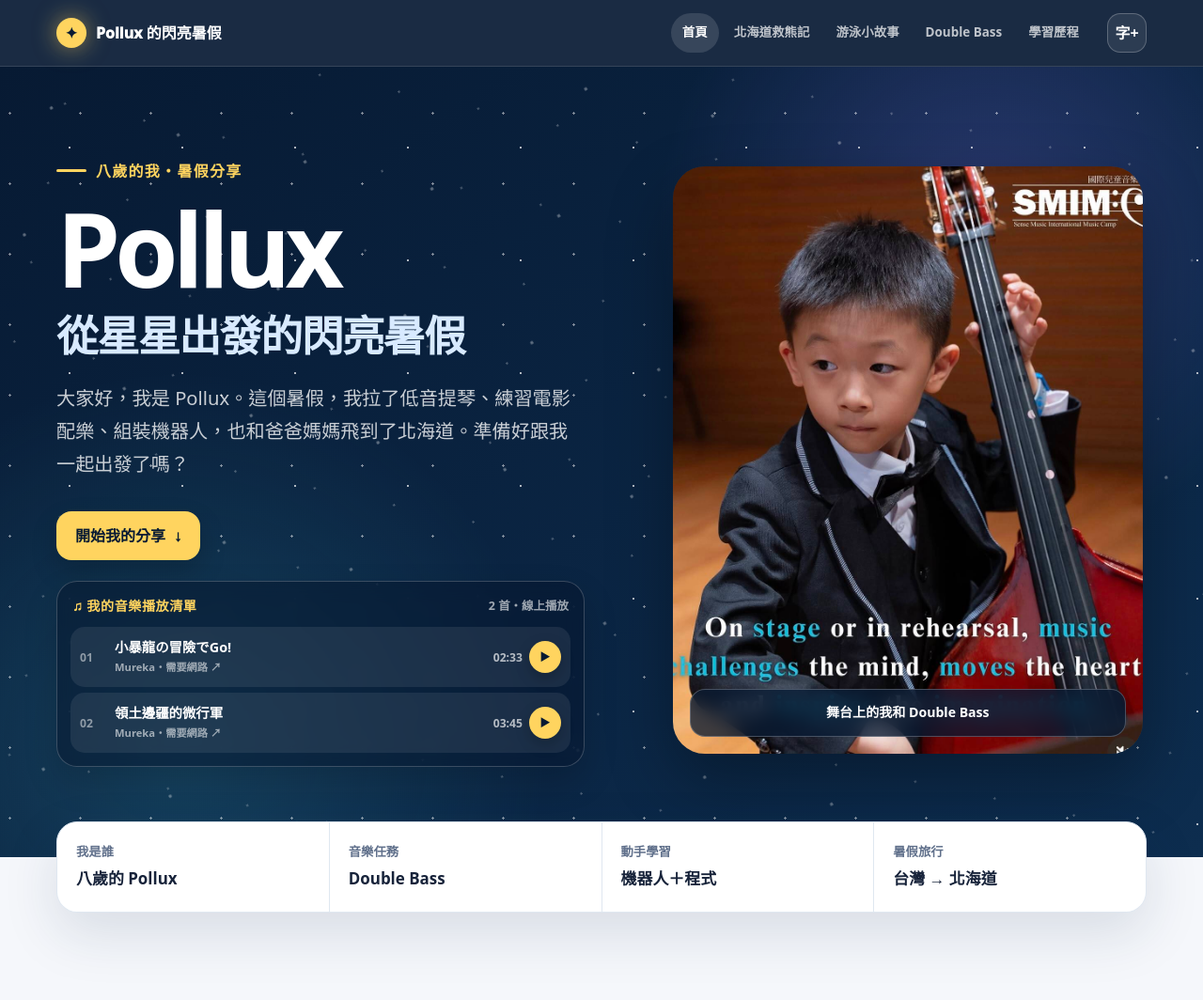
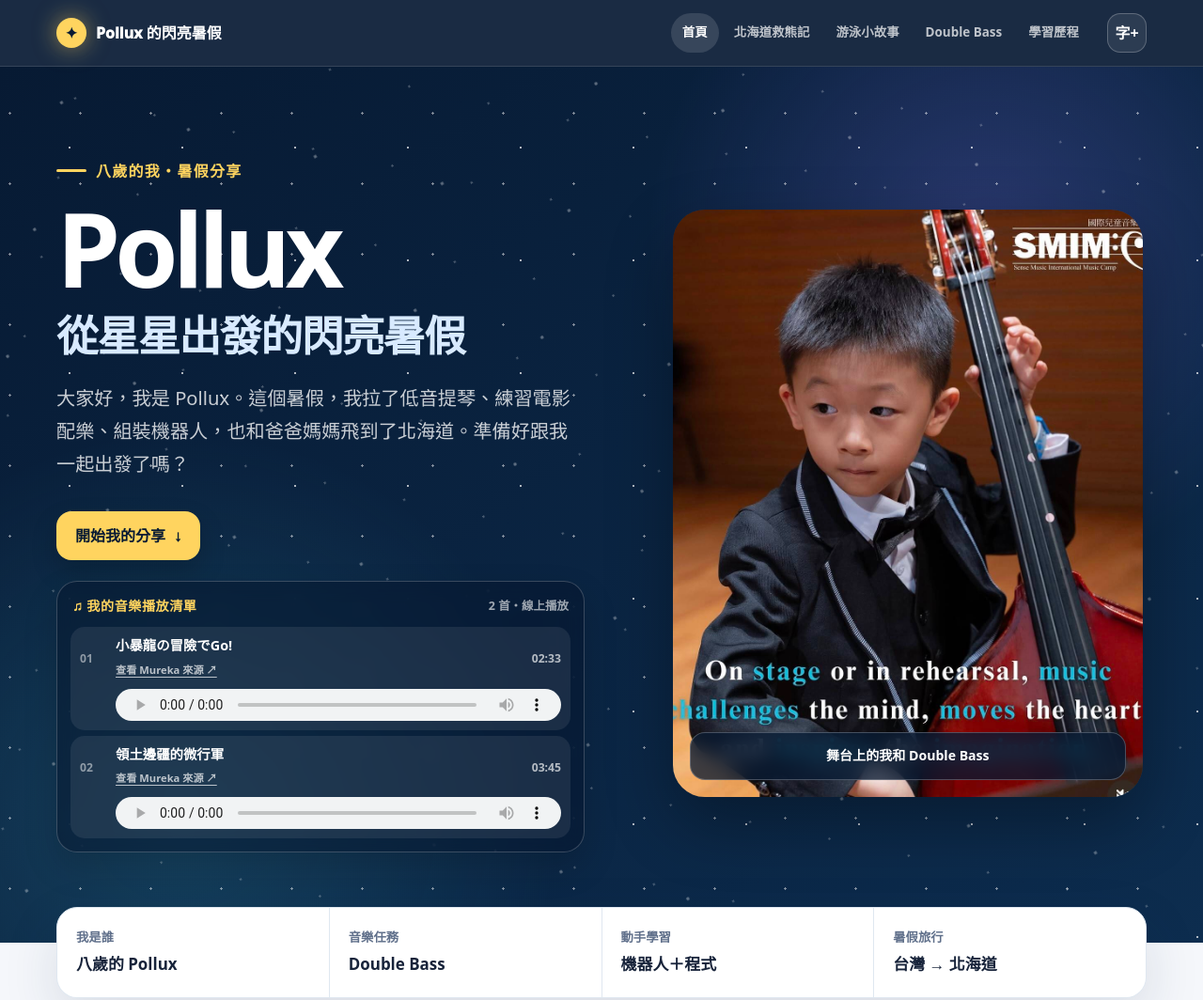
Before and after one commit to willywentaiwan-coder/bangyu, a plain HTML site: page index.html in a window 1280 px wide. Shown: the top 1064 px of the page at 94% size. Drawn offline with Linux system fonts and the light colour scheme.

Commit message:
Embed homepage audio playlist

```diff
--- a/index.html
+++ b/index.html
@@ -255,34 +255,36 @@
       list-style: none;
     }
     .playlist-track {
-      min-height: 64px;
+      min-height: 96px;
       display: grid;
-      grid-template-columns: 30px minmax(0, 1fr) auto 34px;
-      gap: 7px;
+      grid-template-columns: 30px minmax(0, 1fr) auto;
+      gap: 8px;
       align-items: center;
-      padding: 8px 10px;
+      padding: 10px;
       border-radius: 15px;
       background: rgba(255,255,255,.08);
       color: #fff;
-      text-decoration: none;
-      transition: background .18s ease, transform .18s ease;
+      transition: background .18s ease;
     }
-    .playlist-track:hover { background: rgba(255,255,255,.15); transform: translateX(2px); }
+    .playlist-track:focus-within,
+    .playlist-track:hover { background: rgba(255,255,255,.13); }
     .track-index { color: rgba(255,255,255,.5); font-size: .76rem; font-weight: 900; }
     .track-info { min-width: 0; }
     .track-title { display: block; overflow: hidden; font-size: .9rem; line-height: 1.35; text-overflow: ellipsis; white-space: nowrap; }
-    .track-source { display: block; margin-top: 2px; color: rgba(255,255,255,.58); font-size: .7rem; font-weight: 750; }
+    .track-source {
+      display: inline-block;
+      margin-top: 2px;
+      color: rgba(255,255,255,.7);
+      font-size: .7rem;
+      font-weight: 750;
+      text-underline-offset: 3px;
+    }
     .track-duration { color: rgba(255,255,255,.68); font-size: .76rem; font-variant-numeric: tabular-nums; font-weight: 800; }
-    .track-play {
-      width: 34px;
-      aspect-ratio: 1;
-      display: grid;
-      place-items: center;
-      border-radius: 50%;
-      background: var(--star);
-      color: var(--night);
-      font-size: .72rem;
-      box-shadow: 0 6px 16px rgba(0,0,0,.2);
+    .track-audio {
+      grid-column: 2 / -1;
+      width: 100%;
+      height: 34px;
+      accent-color: var(--star);
     }
     .button {
       display: inline-flex;
@@ -1098,21 +1100,17 @@
               <span class="playlist-count">2 首・線上播放</span>
             </div>
             <ol class="hero-track-list">
-              <li>
-                <a class="playlist-track" href="https://www.mureka.ai/song-detail/M3XDAqjqL9E5KuG3tqcuJe?is_from_share=1" target="_blank" rel="noopener noreferrer" aria-label="到 Mureka 播放小暴龍の冒險でGo!">
+              <li class="playlist-track">
                   <span class="track-index" aria-hidden="true">01</span>
-                  <span class="track-info"><strong class="track-title">小暴龍の冒險でGo!</strong><small class="track-source">Mureka・需要網路 ↗</small></span>
+                  <span class="track-info"><strong class="track-title">小暴龍の冒險でGo!</strong><a class="track-source" href="https://www.mureka.ai/song-detail/M3XDAqjqL9E5KuG3tqcuJe?is_from_share=1" target="_blank" rel="noopener noreferrer">查看 Mureka 來源 ↗</a></span>
                   <span class="track-duration" aria-hidden="true">02:33</span>
-                  <span class="track-play" aria-hidden="true">▶</span>
-                </a>
+                  <audio class="track-audio" controls preload="metadata" controlslist="nodownload" aria-label="在本頁播放：小暴龍の冒險でGo!" src="https://static-cos.mureka.ai/cos-prod/song/basic-audio/20260612/music_143843997581313_DYmAwDZULkwd12vG7fkk91_vrupgn.mp3"></audio>
               </li>
-              <li>
-                <a class="playlist-track" href="https://www.mureka.ai/song-detail/SUcBDe5dMX1SEF9JnrdeUn?is_from_share=1" target="_blank" rel="noopener noreferrer" aria-label="到 Mureka 播放領土邊疆的微行軍">
+              <li class="playlist-track">
                   <span class="track-index" aria-hidden="true">02</span>
-                  <span class="track-info"><strong class="track-title">領土邊疆的微行軍</strong><small class="track-source">Mureka・需要網路 ↗</small></span>
+                  <span class="track-info"><strong class="track-title">領土邊疆的微行軍</strong><a class="track-source" href="https://www.mureka.ai/song-detail/SUcBDe5dMX1SEF9JnrdeUn?is_from_share=1" target="_blank" rel="noopener noreferrer">查看 Mureka 來源 ↗</a></span>
                   <span class="track-duration" aria-hidden="true">03:45</span>
-                  <span class="track-play" aria-hidden="true">▶</span>
-                </a>
+                  <audio class="track-audio" controls preload="metadata" controlslist="nodownload" aria-label="在本頁播放：領土邊疆的微行軍" src="https://static-cos.mureka.ai/cos-prod/song/basic-audio/20260612/music_143844966531074_LwkqLxW3eizKrDB8DAebBd_pmojqr.mp3"></audio>
               </li>
             </ol>
           </div>
@@ -1323,6 +1321,7 @@
       const textToggle = document.getElementById('textToggle');
       const sectionAudio = document.getElementById('sectionAudio');
       const speechButtons = [...document.querySelectorAll('.section-speech')];
+      const playlistAudio = [...document.querySelectorAll('.track-audio')];
       let activeSpeechButton = null;
       let activeSpeechSection = null;
 
@@ -1401,6 +1400,7 @@
           }
 
           stopSectionAudio();
+          playlistAudio.forEach(audio => audio.pause());
           activeSpeechButton = button;
           activeSpeechSection = document.querySelector(button.dataset.section);
           activeSpeechSection?.classList.add('is-reading');
@@ -1417,6 +1417,15 @@
           }
           toast.classList.add('show');
           setTimeout(() => toast.classList.remove('show'), 2200);
+        });
+      });
+
+      playlistAudio.forEach(audio => {
+        audio.addEventListener('play', () => {
+          stopSectionAudio();
+          playlistAudio.forEach(otherAudio => {
+            if (otherAudio !== audio) otherAudio.pause();
+          });
         });
       });
 
```
